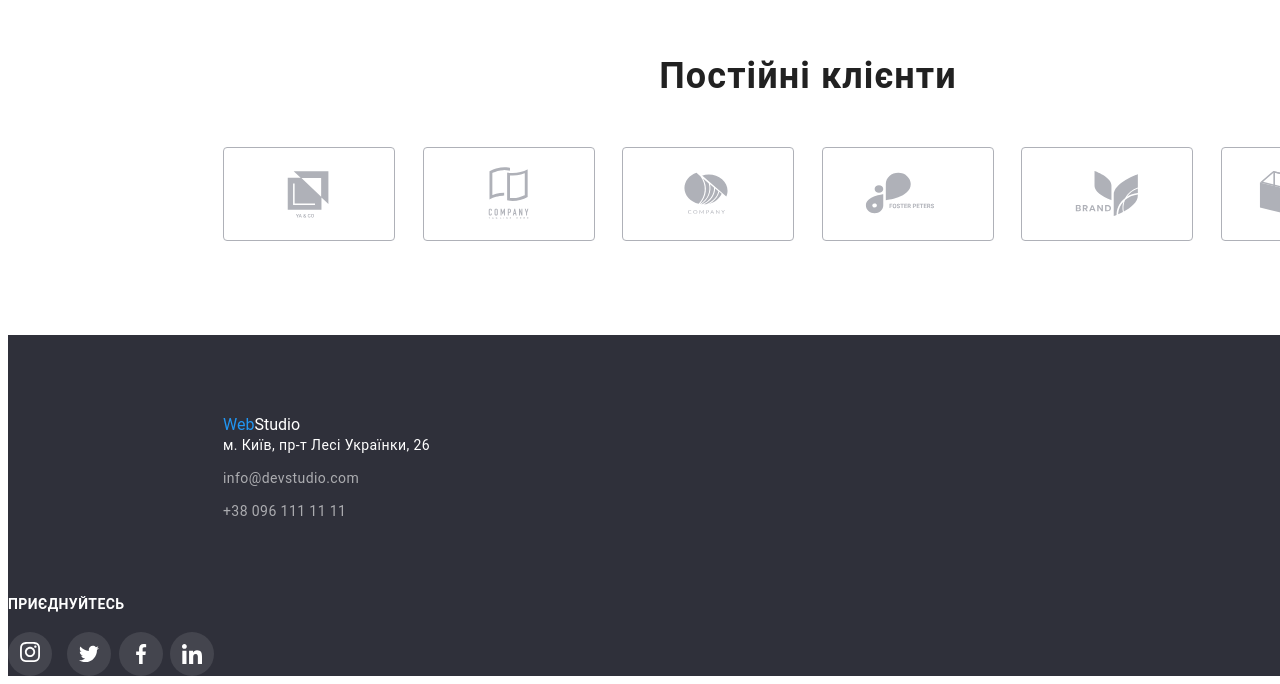
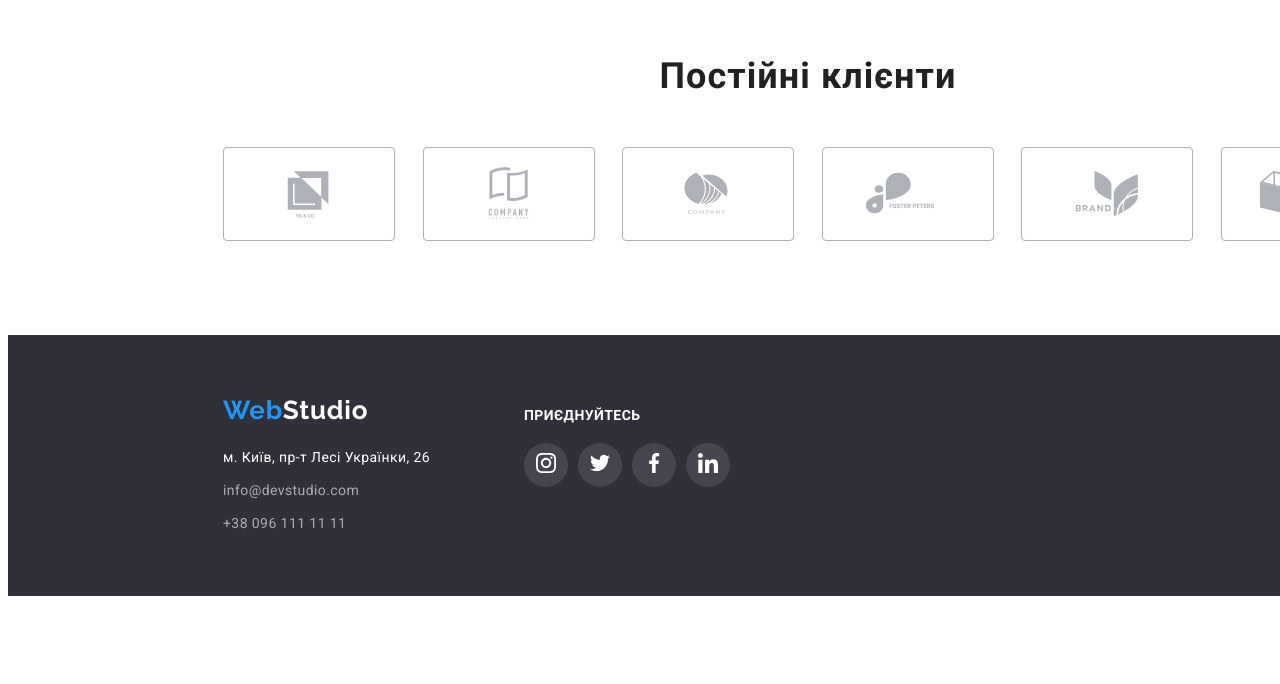
Before and after one commit to bcheban/5thhomework, a plain HTML site: page index.html in a window 1280 px wide. Shown: the part 2372-3056 px from the top of the page. After the commit the page ends 2976 px from the top, so only its background shows below. Drawn offline with Linux system fonts and the light colour scheme.

Commit message:
fixed problem with footer and added fonts for two pages

```diff
--- a/css/portfolio.css
+++ b/css/portfolio.css
@@ -184,27 +184,30 @@ body {
     color: #757575;
   }
 
-  footer {
-    background: #2f303a;
+  .footer {
+    background-color: #2f303a;
+    padding: 60px 0;
+    padding-left: 215px;
   }
 
-  .footer {
-    padding: 60px 0 60px 215px;
+  .footer-container {
+    display: flex;
+  }
+  .first-footer {
+    width: 231px;
+    margin-right: 70px;
   }
 
   .footer .logo-link {
     display: block;
     margin-bottom: 20px;
   }
-
   .studio {
     color: #ffffff;
   }
-
   address {
     font-style: normal;
   }
-
   .address-link {
     display: block;
     font-weight: 400;
@@ -214,7 +217,6 @@ body {
     color: #ffffff;
     margin-bottom: 9px;
   }
-
   .contact-link {
     display: block;
     font-weight: 400;
@@ -223,7 +225,6 @@ body {
     letter-spacing: 0.03em;
     color: rgba(255, 255, 255, 0.6);
   }
-
   .contact-link:not(:last-child) {
     margin-bottom: 9px;
   }
@@ -234,7 +235,7 @@ body {
     margin-right: 93px;
   }
 
-  .footer-join{
+  .join-text {
     color: #fff;
     font-size: 14px;
     font-weight: 700;
@@ -243,13 +244,13 @@ body {
     margin-bottom: 20px;
   }
 
-  .footer-list{
+  .join-list {
     display: flex;
     justify-content: space-between;
     width: 206px;
   }
 
-  .footer-list-items {
+  .join-list-item {
     width: 44px;
     height: 44px;
     display: flex;
@@ -259,11 +260,11 @@ body {
     border-radius: 50%;
   }
 
-  .footer-list-items:hover {
+  .join-list-item:hover {
     background-color: #2196f3;
   }
 
-  .footer-icons {
+  .join-social-media {
     width: 20px;
     height: 20px;
     fill: #ffffff;
--- a/css/style.css
+++ b/css/style.css
@@ -350,27 +350,30 @@ body {
     fill: #2196F3;
   }
 
-  footer {
-    background: #2f303a;
+  .footer {
+    background-color: #2f303a;
+    padding: 60px 0;
+    padding-left: 215px;
   }
 
-  .footer {
-    padding: 60px 0 60px 215px;
+  .footer-container {
+    display: flex;
+  }
+  .first-footer {
+    width: 231px;
+    margin-right: 70px;
   }
 
   .footer .logo-link {
     display: block;
     margin-bottom: 20px;
   }
-
   .studio {
     color: #ffffff;
   }
-
   address {
     font-style: normal;
   }
-
   .address-link {
     display: block;
     font-weight: 400;
@@ -380,7 +383,6 @@ body {
     color: #ffffff;
     margin-bottom: 9px;
   }
-
   .contact-link {
     display: block;
     font-weight: 400;
@@ -389,7 +391,6 @@ body {
     letter-spacing: 0.03em;
     color: rgba(255, 255, 255, 0.6);
   }
-
   .contact-link:not(:last-child) {
     margin-bottom: 9px;
   }
@@ -400,7 +401,7 @@ body {
     margin-right: 93px;
   }
 
-  .footer-join{
+  .join-text {
     color: #fff;
     font-size: 14px;
     font-weight: 700;
@@ -409,13 +410,13 @@ body {
     margin-bottom: 20px;
   }
 
-  .footer-list{
+  .join-list {
     display: flex;
     justify-content: space-between;
     width: 206px;
   }
 
-  .footer-list-items {
+  .join-list-item {
     width: 44px;
     height: 44px;
     display: flex;
@@ -425,11 +426,11 @@ body {
     border-radius: 50%;
   }
 
-  .footer-list-items:hover {
+  .join-list-item:hover {
     background-color: #2196f3;
   }
 
-  .footer-icons {
+  .join-social-media {
     width: 20px;
     height: 20px;
     fill: #ffffff;
--- a/index.html
+++ b/index.html
@@ -7,6 +7,7 @@
     <title>Web Studio</title>
       <link href="https://cdnjs.cloudflare.com/ajax/libs/modern-normalize/1.1.0/modern-normalize.min.css"/>
     <link rel="stylesheet" href="./css/style.css" />
+    <link href="https://fonts.googleapis.com/css2?family=Raleway:wght@700&family=Roboto:wght@400;500;700;900&display=swap" rel="stylesheet"/>
   </head>
 
   <body>
@@ -255,47 +256,51 @@
         </section>
       </main>
 
-      <footer>
-        <section class="footer">
-          <a class="logo-link" href="../index.html"></a><span class="web">Web</span><span class="studio">Studio</span></a>
+        <footer class="footer">
+          <div class="footer-container">
+            <section class="first-footer">
+              <a class="logo-link" href="./index.html">
+                <span class="web">Web</span><span class="studio">Studio</span>
+              </a>
               <address>
-            <a class="address-link" href="addres-link" >м. Київ, пр-т Лесі Українки, 26</a>
+                <a href="#" class="address-link">м. Київ, пр-т Лесі Українки, 26</a>
                 <a class="contact-link" href="mailto:info@devstudio.com">info@devstudio.com</a>
                 <a class="contact-link" href="tel:+380961111111">+38 096 111 11 11</a>
               </address>
             </section>
 
             <section class="second-footer">
-          <h2 class="footer-join">приєднуйтесь</h2>
-          <ul class="footer-list">
-            <li class="footer-list-items">
-             <a href="#" class="footer-join-link">
-              <svg class="footer-icons" width="20" height="20">
+              <h2 class="join-text">приєднуйтесь</h2>
+              <ul class="join-list">
+                <li class="join-list-item">
+                  <a href="#" class="join-link">
+                    <svg class="join-social-media">
                       <use href="./images/icons/symbol-defs.svg#instagram"></use>
                     </svg>
+                  </a>
                 </li>
-            </a>
-            <li class="footer-list-items">
-            <svg class="footer-icons" width="20" height="20">
+                <li class="join-list-item">
+                  <a href="#" class="join-link">
+                    <svg class="join-social-media">
                       <use href="./images/icons/symbol-defs.svg#twitter"></use>
                     </svg>
+                  </a>
                 </li>
-          </a>
-          <li class="footer-list-items">
-          <svg class="footer-icons" width="20" height="20">
+                <li class="join-list-item">
+                  <a href="#" class="join-link">
+                    <svg class="join-social-media">
                       <use href="./images/icons/symbol-defs.svg#facebook"></use>
                     </svg>
+                  </a>
                 </li>
-        </a>
-        <li class="footer-list-items">
-        <svg class="footer-icons" width="20" height="20">
+                <li class="join-list-item">
+                  <a href="#" class="join-link">
+                    <svg class="join-social-media">
                       <use href="./images/icons/symbol-defs.svg#linkedin"></use>
                     </svg>
+                  </a>
                 </li>
-      </a>
               </ul>
             </section>
-    </footer>
-    </div>
   </body>
 </html>
```
Also changed, not shown: pages/portfolio.html (+25 -19 lines). Lines whose indentation alone changed are shown as unchanged.
